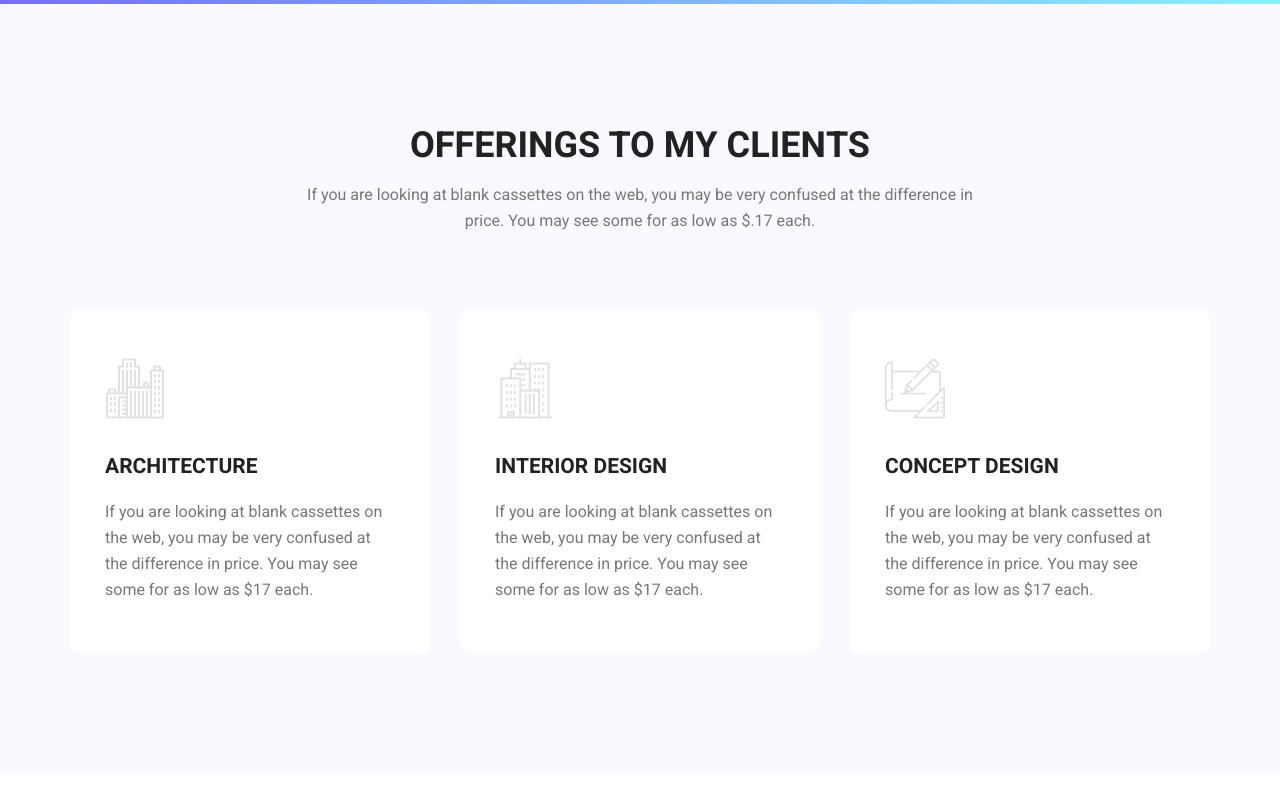
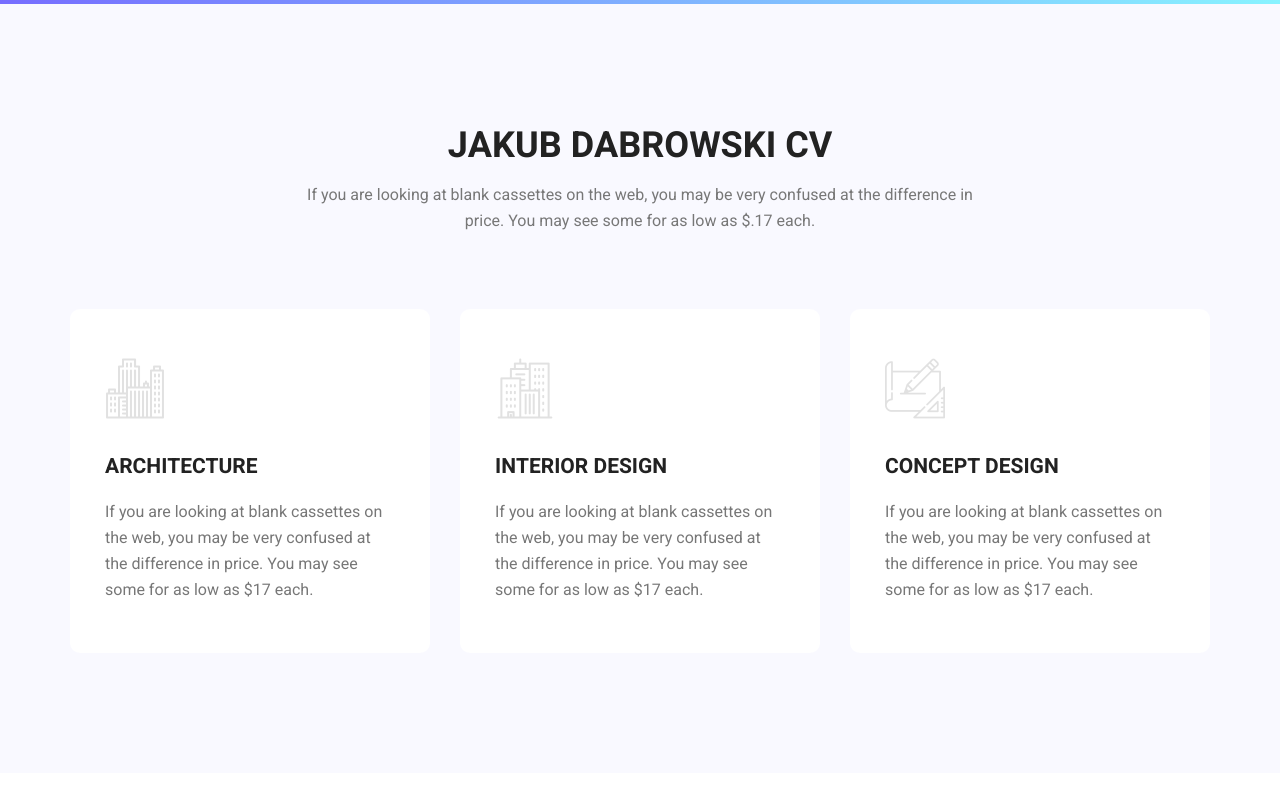
Before and after one commit to Pisuuu/WI, a plain HTML site: page index.html in a window 1280 px wide. Shown: the part 2480-3280 px from the top of the page. Drawn offline with Linux system fonts and the light colour scheme.

Commit message:
Dodanie plikow strony20

```diff
--- a/index.html
+++ b/index.html
@@ -285,7 +285,7 @@
         <section class="feature_area p_120">
         	<div class="container">
         		<div class="main_title">
-        			<h2>offerings to my clients</h2>
+        			<h2>Jakub Dabrowski cv</h2>
         			<p>If you are looking at blank cassettes on the web, you may be very confused at the difference in price. You may see some for as low as $.17 each.</p>
         		</div>
         		<div class="feature_inner row">
@@ -469,7 +469,7 @@
         			<div class="col-lg-5 col-sm-6">
         				<aside class="f_widget ab_widget">
         					<div class="f_title">
-        						<h3>About Me</h3>
+        						<h3>Jakub Dabrowski cv</h3>
         					</div>
         					<p>Do you want to be even more successful? Learn to love learning and growth. The more effort you put into improving your skills,</p>
         					<p><!-- Link back to Colorlib can't be removed. Template is licensed under CC BY 3.0. -->
```
